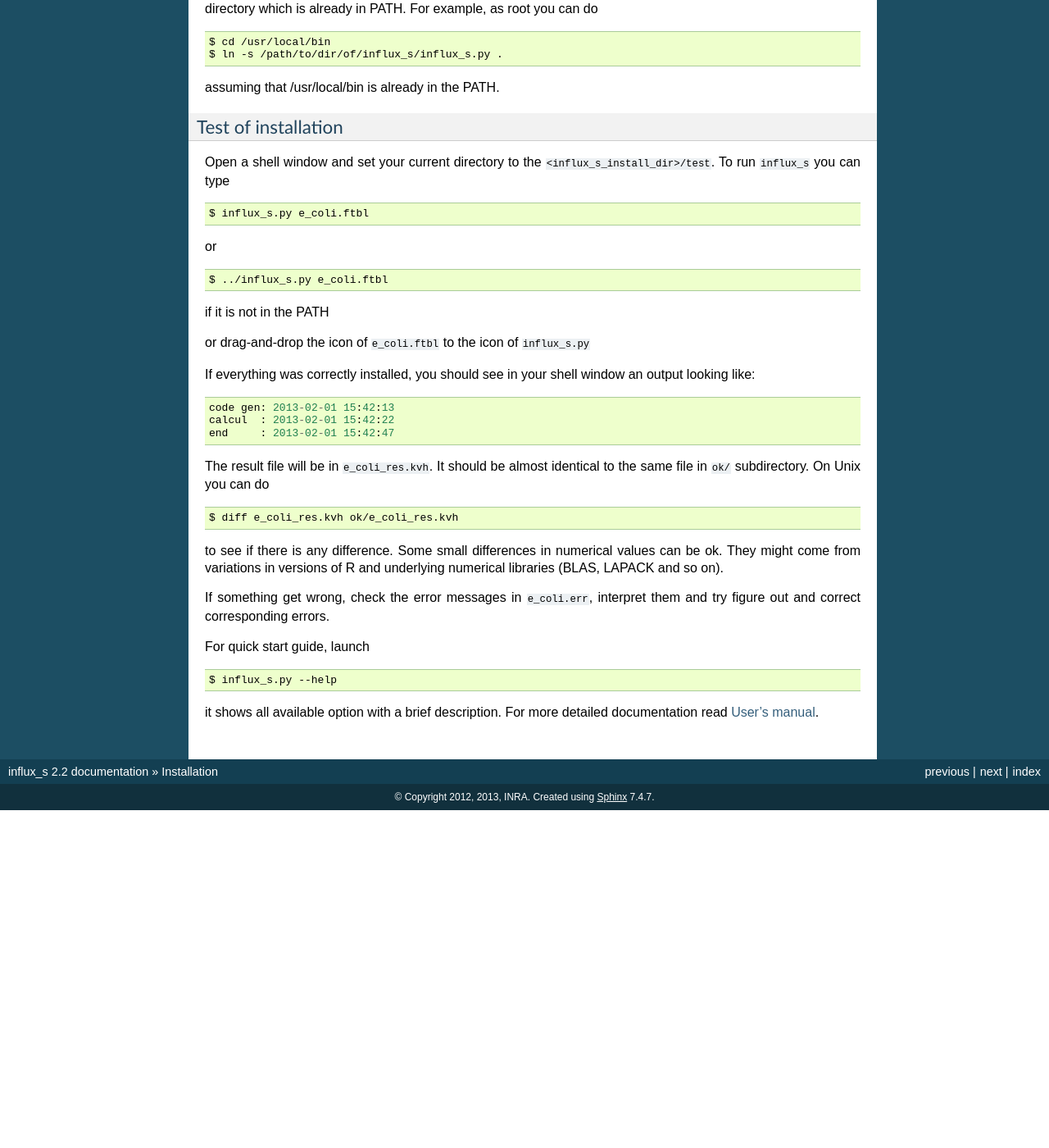
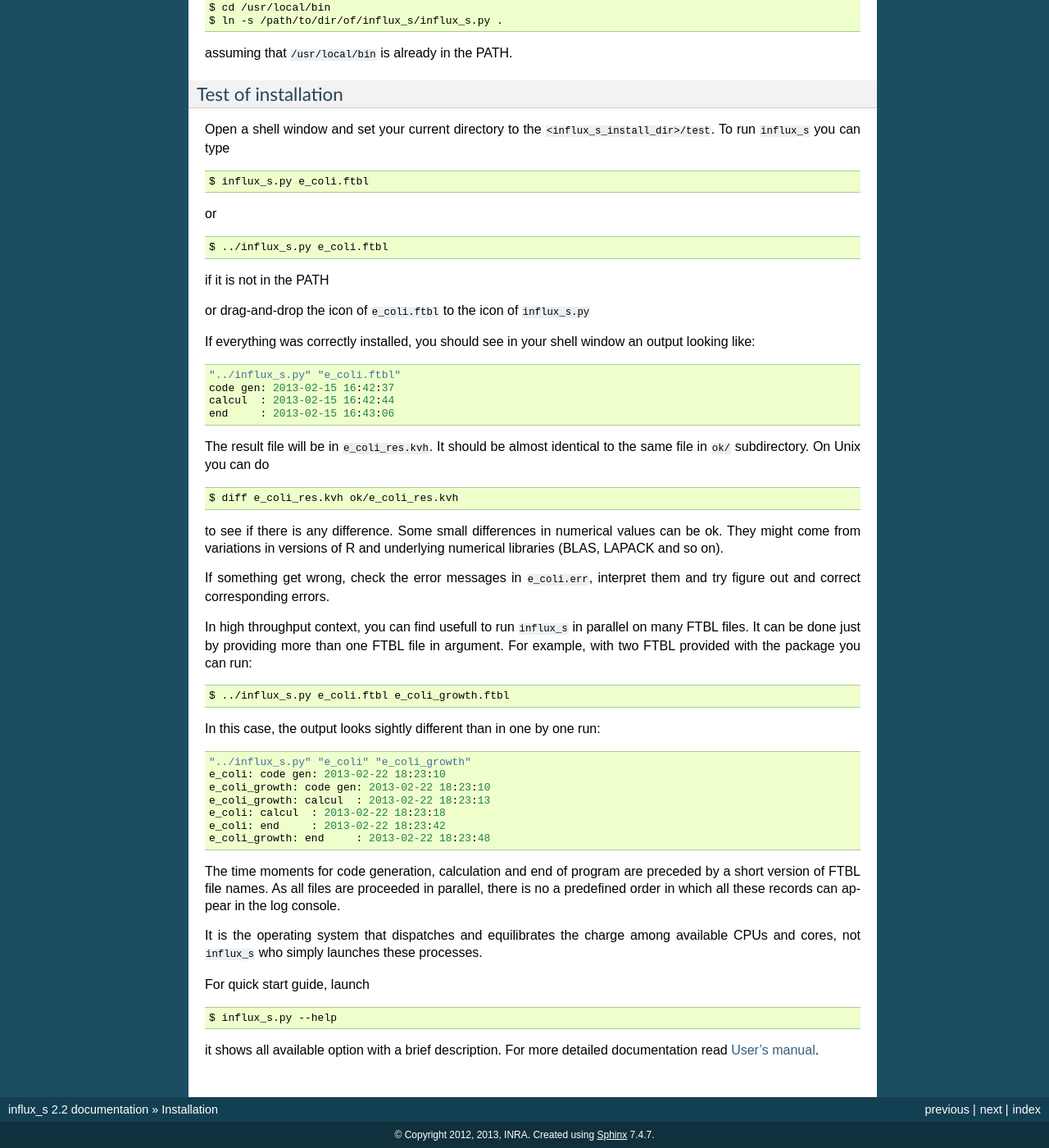
Before and after one commit to sgsokol/influx, a Sphinx documentation site: the page built from doc/install.rst, in a window 1280 px wide and 1400 px high, scrolled down 1214 px. Shown: the whole window at 82% size. Built offline with Sphinx 7.4.7, drawn with Linux system fonts in a browser that asks for light colours; before the commit the page ends 2202 px from its top, so only the background shows below that; some of the changed text lies outside the part shown.

Commit message:
in v2.2 removed Matrix and optparse installation in R; an example on running many ftbls is added;

```diff
--- a/doc/install.rst
+++ b/doc/install.rst
@@ -79,7 +77,7 @@ which is already in PATH. For example, as root you can do ::
 $ cd /usr/local/bin
 $ ln -s /path/to/dir/of/influx_s/influx_s.py .
 
-assuming that /usr/local/bin is already in the PATH.
+assuming that ``/usr/local/bin`` is already in the PATH.
 
 **********
 Test of installation
@@ -101,9 +99,10 @@ or drag-and-drop the icon of ``e_coli.ftbl`` to the icon of ``influx_s.py``
 If everything was correctly installed, you should see in your shell window an
 output looking like: ::
 
- code gen: 2013-02-01 15:42:13
- calcul  : 2013-02-01 15:42:22
- end     : 2013-02-01 15:42:47
+ "../influx_s.py" "e_coli.ftbl"
+ code gen: 2013-02-15 16:42:37
+ calcul  : 2013-02-15 16:42:44
+ end     : 2013-02-15 16:43:06
 
 The result file will be in ``e_coli_res.kvh``.
 It should be almost identical to the same file in ``ok/`` subdirectory.
@@ -118,6 +117,29 @@ underlying numerical libraries (BLAS, LAPACK and so on).
 If something get wrong, check the error messages in ``e_coli.err``,
 interpret them and try figure out and correct corresponding errors.
 
+In high throughput context, you can find usefull to run ``influx_s`` in parallel
+on many FTBL files. It can be done just by providing more than one FTBL file in argument. For example, with two FTBL provided with the package you can run: ::
+
+ $ ../influx_s.py e_coli.ftbl e_coli_growth.ftbl
+
+In this case, the output looks sightly different than in one by one run: ::
+
+ "../influx_s.py" "e_coli" "e_coli_growth"
+ e_coli: code gen: 2013-02-22 18:23:10
+ e_coli_growth: code gen: 2013-02-22 18:23:10
+ e_coli_growth: calcul  : 2013-02-22 18:23:13
+ e_coli: calcul  : 2013-02-22 18:23:18
+ e_coli: end     : 2013-02-22 18:23:42
+ e_coli_growth: end     : 2013-02-22 18:23:48
+
+The time moments for code generation, calculation and end of program
+are preceded by a short version of FTBL file names. As all files are
+proceeded in parallel, there is no a predefined order in which all these
+records can appear in the log console.
+
+It is the operating system that dispatches and equilibrates the charge
+among available CPUs and cores, not ``influx_s`` who simply launches these processes.
+
 For quick start guide, launch ::
 
 $ influx_s.py --help
```
Also changed, not shown: other parts of doc/install.rst (+4 -6 lines).
